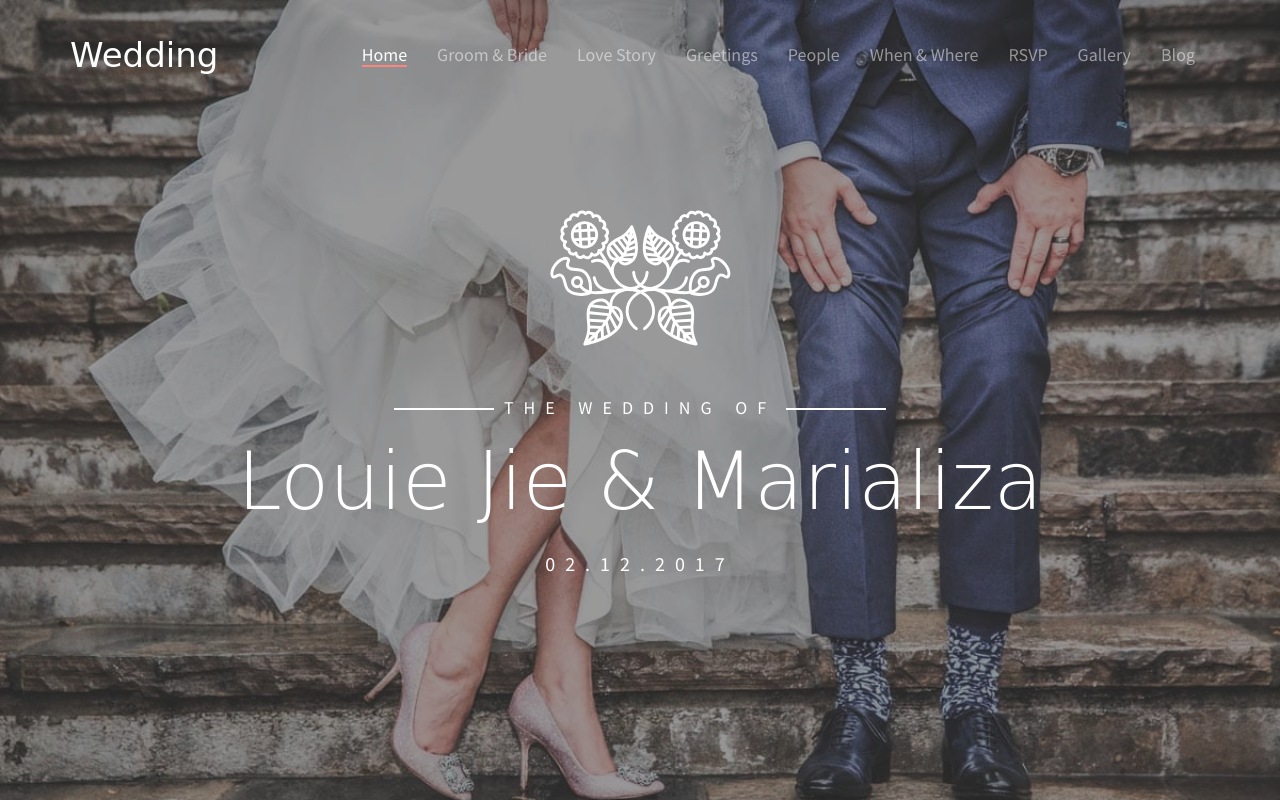
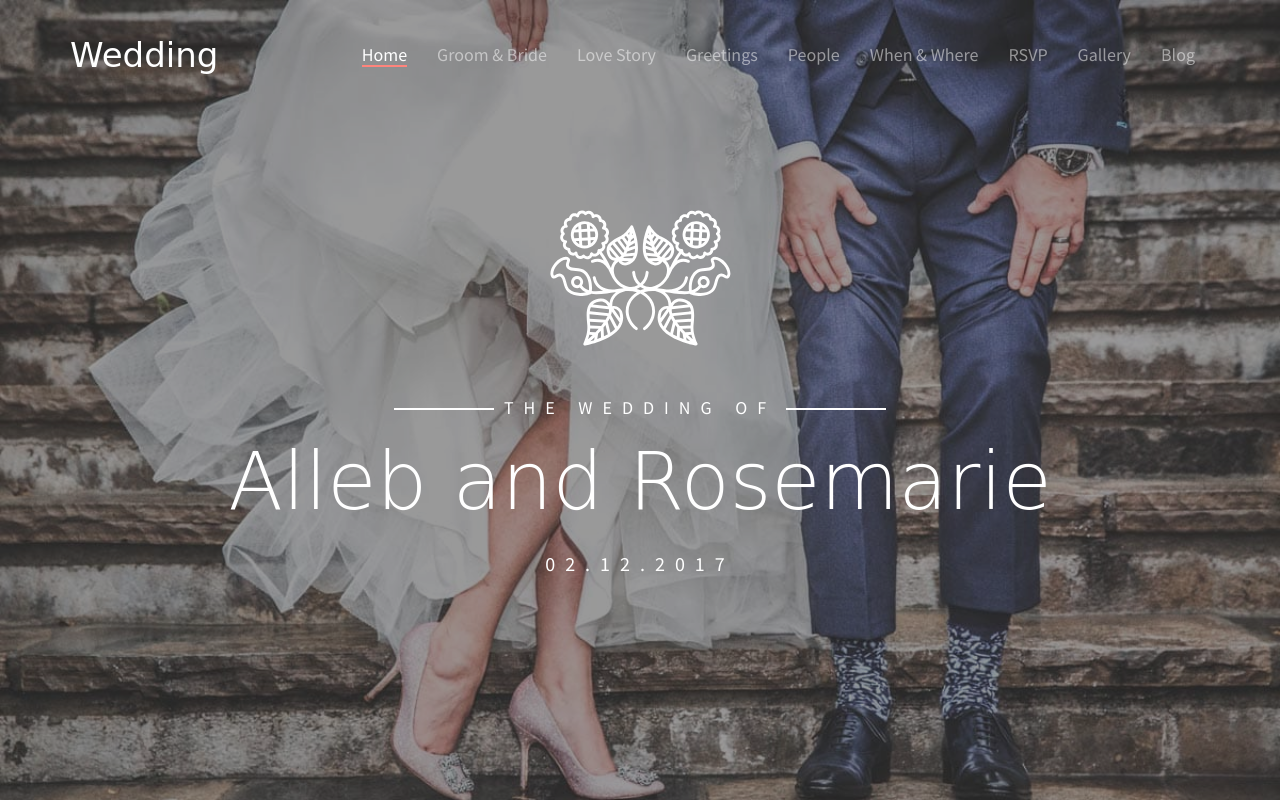
Before and after one commit to rkid21/allenandrm, a plain HTML site: page index.html in a window 1280 px wide. Shown: the top 802 px of the page. Drawn offline with Linux system fonts and the light colour scheme; files whose address does not match are found by name; a web font is replaced by a local one.

Commit message:
update hero

```diff
--- a/index.html
+++ b/index.html
@@ -105,7 +105,7 @@
 							<div class="animate-box svg-sm colored">
 								<img src="images/flaticon/svg/004-nature.svg" class="svg" alt="Free HTML5 Bootstrap Template by QBootstrap.com">
 								<h1 class="holder"><span>The Wedding of</span></h1>
-								<h2>Louie Jie &amp; Marializa</h2>
+								<h2>Alleb and Rosemarie</h2>
 								<p>02.12.2017</p>
 							</div>
 						</div>
```
